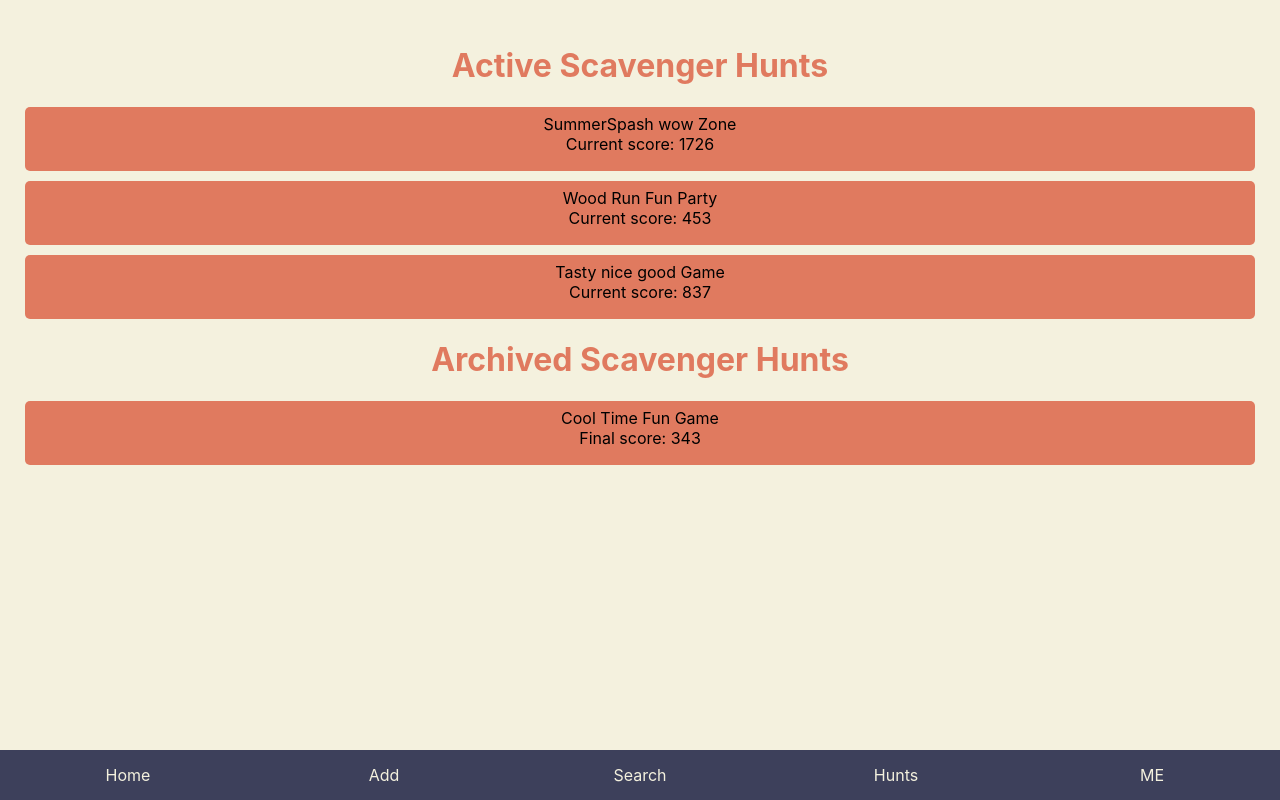
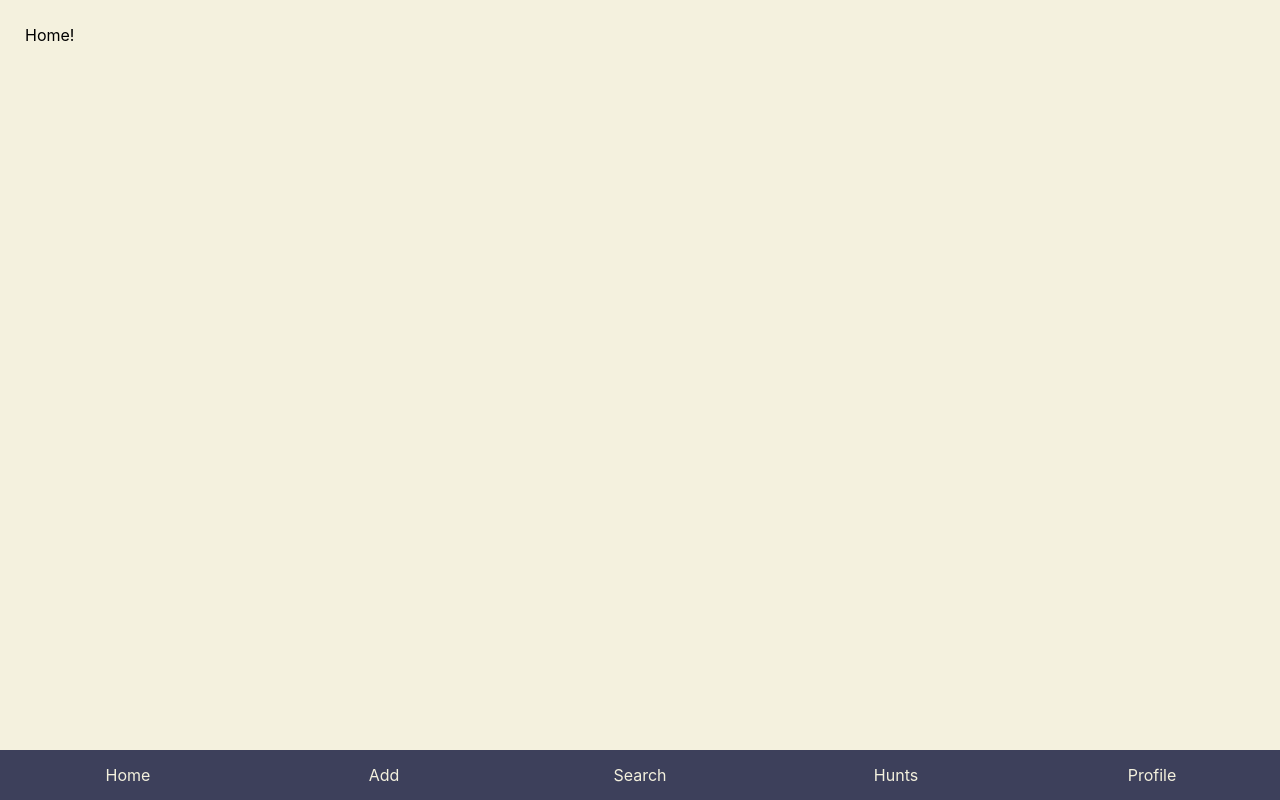
Before and after one commit to salothom/picsoritdidnthappen, a React (Create React App) app: page / in a window 1280 px wide. Built offline with nearby package versions, Linux system fonts and the light colour scheme.

Commit message:
Component set up and structure

```diff
--- a/src/App.js
+++ b/src/App.js
@@ -1,15 +1,19 @@
 import logo from "./logo.svg";
 import "./App.css";
+import React, { useState } from 'react';
 import Footer from "./footer";
-import Component from './Component';
+import Component from './Components/Component';
 
 
 function App() {
 
+  const [workflowStep, setWorkflowStep] = useState("Home");
+
+
   return (
     <div className="App">
-      <Component></Component>
-      <Footer></Footer>
+      <Component workflowStep={workflowStep}></Component>
+      <Footer setWorkflowStep={setWorkflowStep}></Footer>
     </div>
   );
 }
--- a/src/Component.js
+++ /dev/null
@@ -1,10 +0,0 @@
-import React from 'react'
-import Hunts from './Hunts/Hunts';
-
-export default function Component() {
-    return (
-        <div className="componentMain">
-            <Hunts></Hunts>
-        </div>
-    )
-}
--- /dev/null
+++ b/src/Components/Add.js
@@ -0,0 +1,9 @@
+import React from 'react'
+
+export default function Add() {
+    return (
+        <div>
+            Add +
+        </div>
+    )
+}
--- /dev/null
+++ b/src/Components/Component.js
@@ -0,0 +1,19 @@
+import React from "react";
+import Hunts from "./Hunts/Hunts";
+import Home from './Home';
+import Profile from "./Profile";
+import Search from './Search';
+import Add from './Add';
+
+
+export default function Component({ workflowStep }) {
+  return (
+    <div className="componentMain">
+      {workflowStep == "Hunts" && <Hunts></Hunts>}
+      {workflowStep == "Profile" && <Profile></Profile>}
+      {workflowStep == "Home" && <Home></Home>}
+      {workflowStep == "Add" && <Add></Add>}
+      {workflowStep == "Search" && <Search></Search>}
+    </div>
+  );
+}
--- /dev/null
+++ b/src/Components/Home.js
@@ -0,0 +1,9 @@
+import React from 'react'
+
+export default function Home() {
+    return (
+        <div>
+            Home!
+        </div>
+    )
+}
--- a/src/Hunts/Hunts.js
+++ b/src/Components/Hunts/Hunts.js
@@ -35,24 +35,25 @@ export default function Hunts() {
       score: 837
     }
   ];
+
   return (
     <div>
       <h1 className="headingMain">Active Scavenger Hunts</h1>
       {HuntNames.map(hunt => {
         if (hunt.active) {
           return (
-            <div className="huntButton">
+            <div key={hunt.name} className="huntButton">
               <div>{hunt.name} </div>
               <div> Current score: {hunt.score}</div>
             </div>
           );
         }
       })}
-            <h1 className="headingMain">Archived Scavenger Hunts</h1>
-            {HuntNames.map(hunt => {
+      <h1 className="headingMain">Archived Scavenger Hunts</h1>
+      {HuntNames.map(hunt => {
         if (!hunt.active) {
           return (
-            <div className="huntButton">
+            <div key={hunt.name} className="huntButton">
               <div>{hunt.name} </div>
               <div> Final score: {hunt.score}</div>
             </div>
--- /dev/null
+++ b/src/Components/Profile.js
@@ -0,0 +1,9 @@
+import React from 'react'
+
+export default function Profile() {
+    return (
+        <div>
+            Profile!
+        </div>
+    )
+}
--- /dev/null
+++ b/src/Components/Search.js
@@ -0,0 +1,9 @@
+import React from 'react'
+
+export default function Search() {
+    return (
+        <div>
+            Search
+        </div>
+    )
+}
--- a/src/footer.js
+++ b/src/footer.js
@@ -1,14 +1,21 @@
 import React from "react";
-import FooterButton from './footerButton';
+import FooterButton from "./footerButton";
 
-export default function Footer() {
-    const footerButtons = ['Home','Add','Search','Hunts','ME']
+export default function Footer({setWorkflowStep}) {
+
+  const footerButtons = ["Home", "Add", "Search", "Hunts", "Profile"];
+
   return (
     <div className="footer">
-    {footerButtons.map((button)=>{
-        return <FooterButton name={button}></FooterButton>
-    })}
-
+      {footerButtons.map(button => {
+        return (
+          <FooterButton key={button}
+            setWorkflowStep={setWorkflowStep}
+            name={button}
+          ></FooterButton>
+        );
+      })}
     </div>
   );
+
 }
--- a/src/footerButton.js
+++ b/src/footerButton.js
@@ -1,9 +1,12 @@
 import React from 'react'
 
-export default function FooterButton({name}) {
+export default function FooterButton({name, setWorkflowStep}) {
+
+
+
     return (
         <div className="twentyWidth">
-            <div className="footerButton">{name}</div>
+            <div className="footerButton" onClick={()=>setWorkflowStep(name)}>{name}</div>
         </div>
     )
 }
```
